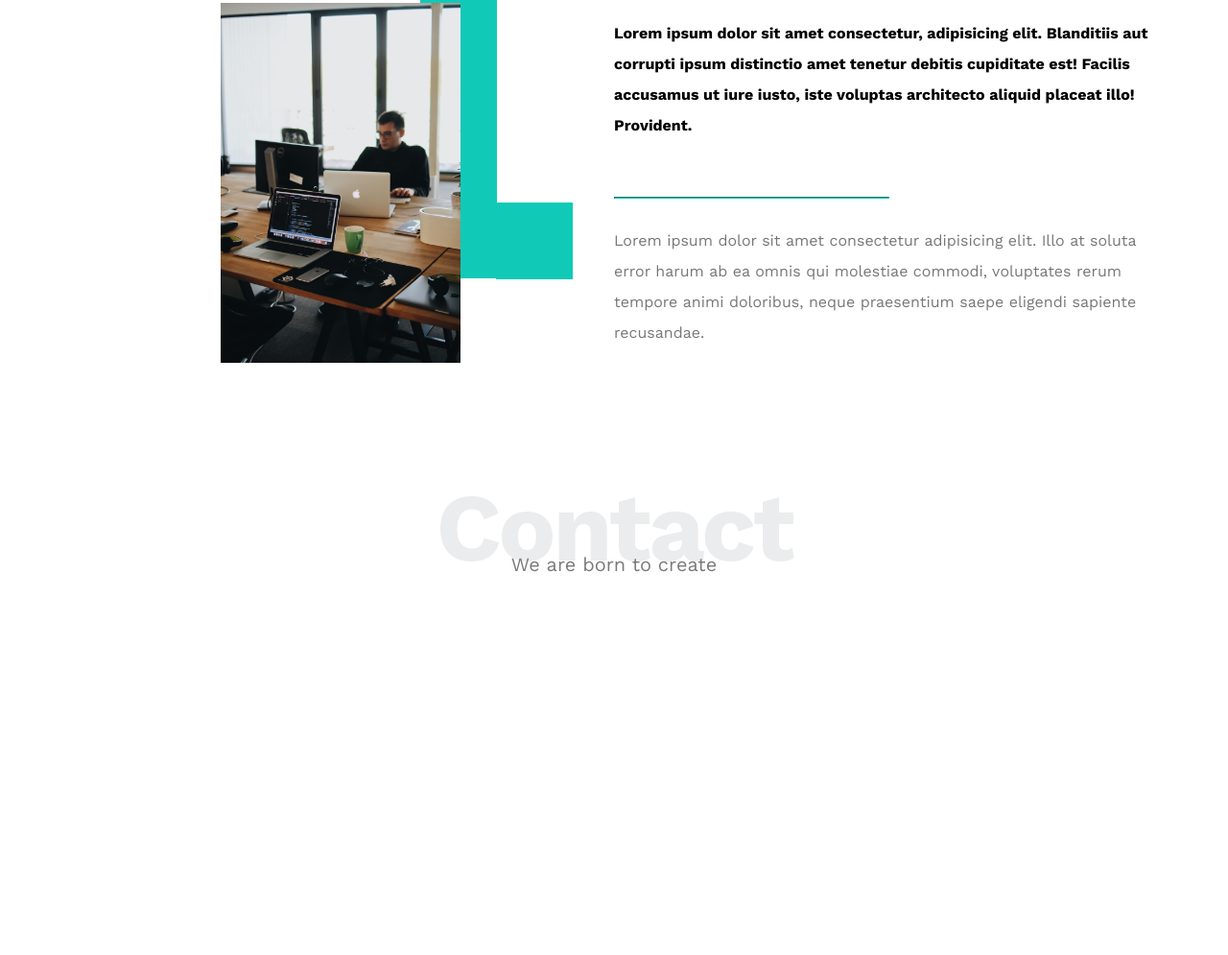
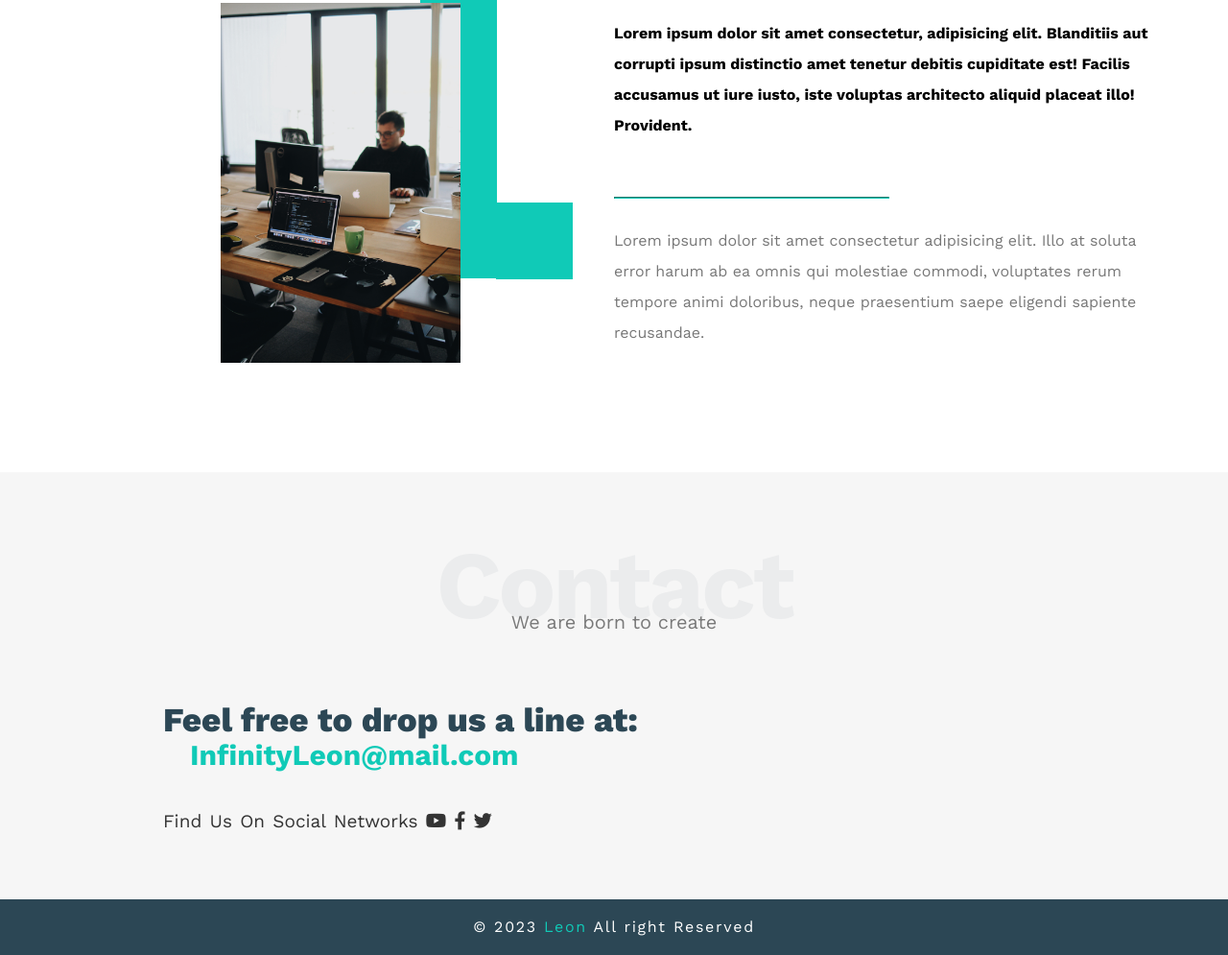
Before and after one commit to AraicheKhalil/Leon, a plain HTML site: page index.html in a window 1280 px wide. Shown: the part 2980-3975 px from the top of the page at 96% size. Before the commit the page ends 3588 px from the top, so only its background shows below. Drawn offline with nearby package versions, Linux system fonts and the light colour scheme.

Commit message:
The Project is Done

```diff
--- a/css/style.css
+++ b/css/style.css
@@ -18,6 +18,7 @@
     list-style: none;
 }
 body{
+    behavior: smooth;
     text-decoration: none;
     font-family: 'Work Sans', sans-serif;
 }
@@ -34,7 +35,7 @@ body{
     /* Small */
 @media (min-width: 768px) {
     .Container {
-      width: 750px;
+      width: 720px;
     }
 
 }
@@ -412,4 +413,68 @@ body{
     }
 }
 
-/* Start About Section */
+/* End About Section */
+
+/* start Contact Section */
+.Contact{
+    background: var(--section-background);
+    padding: var(--section-padding) 0;
+}
+.Contact  .contact--text{
+    display: flex;
+    flex-direction: column;
+    margin: 100px 0 50px 100px;
+}
+.Contact .contact--text p{
+    font-size: 35px;
+    font-weight: 900;
+    color: var(--secondary-color);
+    margin: 0;
+}
+.Contact .contact--text a{
+    color: var(--main-color);
+    font-size: 30px;
+    font-weight: 700;
+    padding-left: 28px;
+}
+.Contact  .contact--text .social--icons{
+    word-spacing: 1.8px;
+    position: relative;
+    top: 40px;
+    color: #333;
+    font-size: 19px;
+}
+@media (max-width:670px) {
+    .Contact .contact--text {
+        align-items: center;
+        margin-left: 0;
+    }
+    .Contact .contact--text p{
+        font-size: 20px;
+    }
+    .Contact .contact--text a{
+        font-size: 18px;
+    }
+    .Contact  .contact--text .social--icons{
+        font-size: 15px;
+    }
+
+}
+/* start Contact Section */
+/* start Footer Section */
+.Footer{
+    text-align: center;
+    background: var(--secondary-color);
+    color: white;
+    letter-spacing: 1.7px;
+    padding: 20px;
+}
+.Footer span{
+    color: var(--main-color);
+}
+@media (max-width: px) {
+    .Footer{
+        font-size: 5px;
+    }
+}
+/* End Footer Section */
--- a/index.html
+++ b/index.html
@@ -46,7 +46,7 @@
     </div>
     <!-- End Landing -->
     <!-- Start Features Section -->
-    <div class="Features" id="Feat">
+    <div class="Features" id="Features">
         <div class="Container">
             <div class="item">
                 <i class="fa-sharp fa-solid fa-truck"></i>
@@ -74,7 +74,7 @@
     <!-- End Features Section  -->
 
     <!-- Start  Services Section  -->
-    <div class="Services">
+    <div class="Services" id="Services">
         <div class="Container">
             <h2 class="special-heading">Services</h2>
             <p>Don't be busy, be productive</p>
@@ -125,7 +125,7 @@
     </div>
     <!-- End  Services Section  -->
     <!-- Start  Services Section  -->
-    <div class="Portfolio">
+    <div class="Portfolio" id="Portfolio">
         <div class="Container">
             <h2 class="special-heading">Portfolio</h2>
             <p> if youdo it right, it will last forever </p>
@@ -168,7 +168,7 @@
     </div>
     <!-- End  Services Section  -->
     <!-- Start  About Section  -->
-    <div class="About">
+    <div class="About" id="About">
         <div class="Container">
             <h2 class="special-heading">About</h2>
             <p>Less is more Work </p>
@@ -186,13 +186,27 @@
     </div>
     <!-- End  About Section  -->
     <!-- Start  Contact Section  -->
-    <div class="Contact">
+    <div class="Contact" id="Contact">
         <div class="Container">
             <h2 class="special-heading">Contact</h2>
             <p>We are born to create </p>
+            <div class="contact--text">
+                <p>Feel free to drop us a line at:</p>
+                <a href="mailto:InfinityLeon@mail.com">InfinityLeon@mail.com</a>
+                <div class="social--icons">
+                    Find Us On Social Networks
+                    <i class="fab fa-youtube"></i>
+                    <i class="fab fa-facebook-f"></i>
+                    <i class="fab fa-twitter"></i>
+                </div>
+            </div>
         </div>
     </div>
     <!-- End  Contact Section  -->
-
+    <!-- Start Footer -->
+    <div class="Footer">&copy; 2023 <span> Leon </span>All right Reserved</div>
+    <!-- End Footer -->
 </body>
 </html>
+
+<!-- End of Leon Project -->
```
